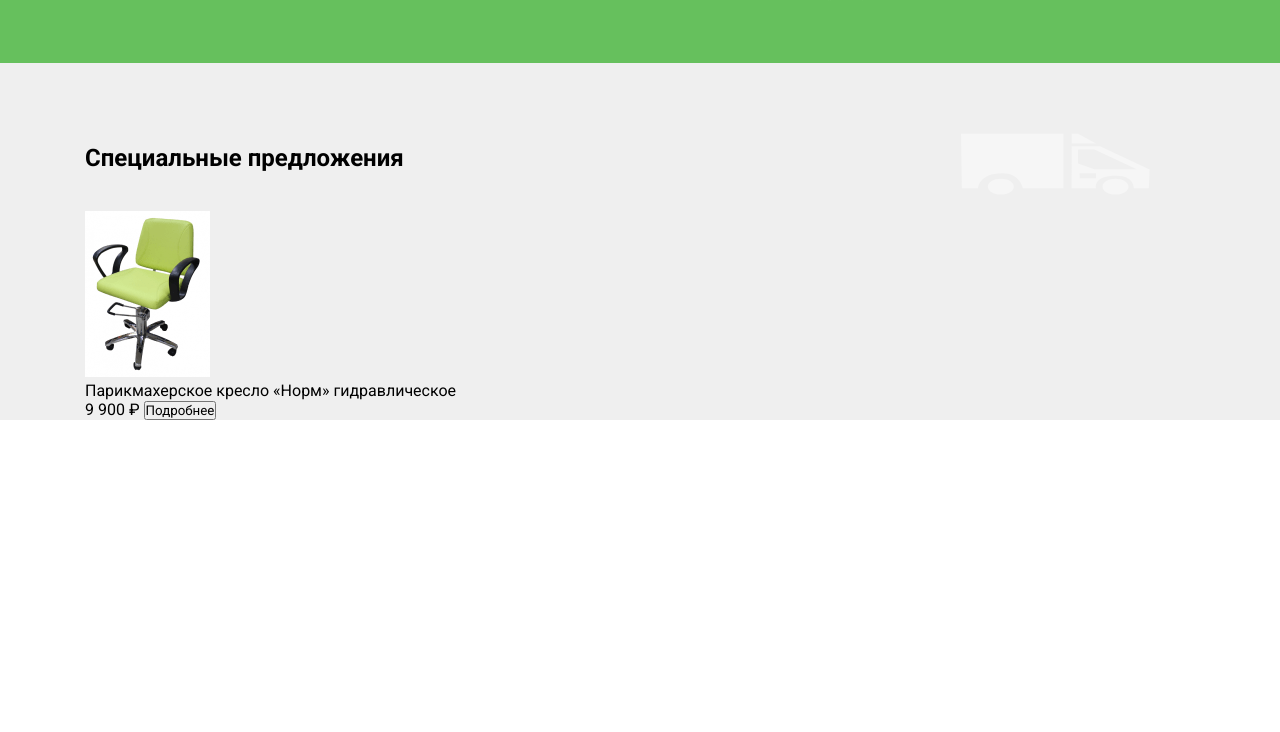
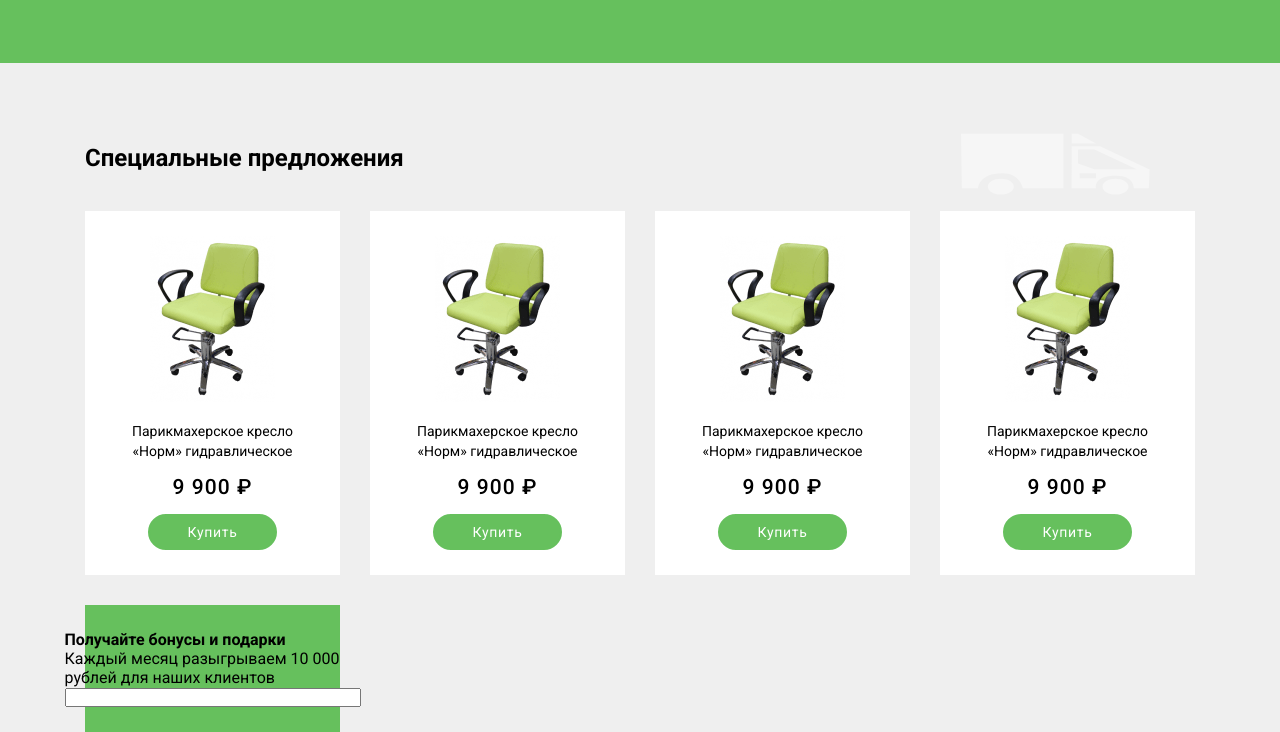
Before and after one commit to elusive600/beauty2, a plain HTML site: page index.html in a window 1280 px wide. Shown: the part 791-1523 px from the top of the page. Before the commit the page ends 1211 px from the top, so only its background shows below. Drawn offline with Linux system fonts and the light colour scheme.

Commit message:
offer-middle

```diff
--- a/index.html
+++ b/index.html
@@ -67,7 +67,34 @@
                     <img src="img/chair.png" class="offer__item-image" alt="chair">
                     <p>Парикмахерское кресло «Норм» гидравлическое</p>
                     <span>9 900 ₽</span>
-                    <button class="offer__button-bye">Подробнее</button>
+                    <button class="offer__button-bye">Купить</button>
+                </div>
+                <div class="offer__item">
+                    <img src="img/chair.png" class="offer__item-image" alt="chair">
+                    <p>Парикмахерское кресло «Норм» гидравлическое</p>
+                    <span>9 900 ₽</span>
+                    <button class="offer__button-bye">Купить</button>
+                </div>
+                <div class="offer__item">
+                    <img src="img/chair.png" class="offer__item-image" alt="chair">
+                    <p>Парикмахерское кресло «Норм» гидравлическое</p>
+                    <span>9 900 ₽</span>
+                    <button class="offer__button-bye">Купить</button>
+                </div>
+                <div class="offer__item">
+                    <img src="img/chair.png" class="offer__item-image" alt="chair">
+                    <p>Парикмахерское кресло «Норм» гидравлическое</p>
+                    <span>9 900 ₽</span>
+                    <button class="offer__button-bye">Купить</button>
+                </div>
+                <div class="offer__subscribe">
+                    <div class="offer__info-input">
+                        <h4>Получайте бонусы и подарки</h4>
+                        <p>Каждый месяц разыгрываем 10 000 рублей для наших клиентов</p>
+                        <form>
+                            <input type="text" size="40">
+                        </form>
+                    </div>
                 </div>
             </div>
         </div>
--- a/style.css
+++ b/style.css
@@ -248,3 +248,76 @@ hr {
 .offer__image {
     margin-right: 45px;
 }
+
+.offer__items {
+    display: grid;
+    grid-template-rows: 1fr;
+    grid-template-columns: 1fr 1fr 1fr 1fr;
+    /* grid-gap: 2vw; */
+    grid-gap: 30px;
+}
+
+.offer__item {
+    display: flex;
+    flex-direction: column;
+    align-items:center;
+    background-color: white;
+    max-width: 255px;
+    width: 100%;
+    padding: 25px 0;
+}
+
+.offer__item-image {
+    margin-bottom: 19px;
+}
+
+.offer__item p{
+    width: 195px;
+    font-size: 14px;
+    line-height: 20px;
+    text-align: center;
+    margin-bottom: 14px;
+}
+
+.offer__item span {
+    font-weight: 500;
+    font-size: 21px;
+    line-height: 25px;
+    letter-spacing: 0.05em;
+    margin-bottom: 14px;
+}
+
+.offer__button-bye {
+    font-size: 14px;
+    line-height: 16px;
+    letter-spacing: 0.05em;
+    border: 2px solid #66C05D;
+    border-radius: 40px;
+    background: #66C05D;
+    transition: 0.3s;
+    color: white;
+    padding: 8px 37px;
+}
+
+.offer__button-bye:hover {
+    border: 2px solid #66C05D;
+    background:  transparent;
+    color:  #66C05D;
+}
+
+.offer__button-bye:active,
+.offer__button-bye:focus {
+    outline: none;
+  }
+
+.offer__subscribe {
+    display: flex;
+    flex-direction: column;
+    align-items:center;
+    grid-column: 1;
+    grid-row: 2;
+    background-color: #66C05D;
+    max-width: 255px;
+    width: 100%;
+    padding: 25px 0;
+}
```
